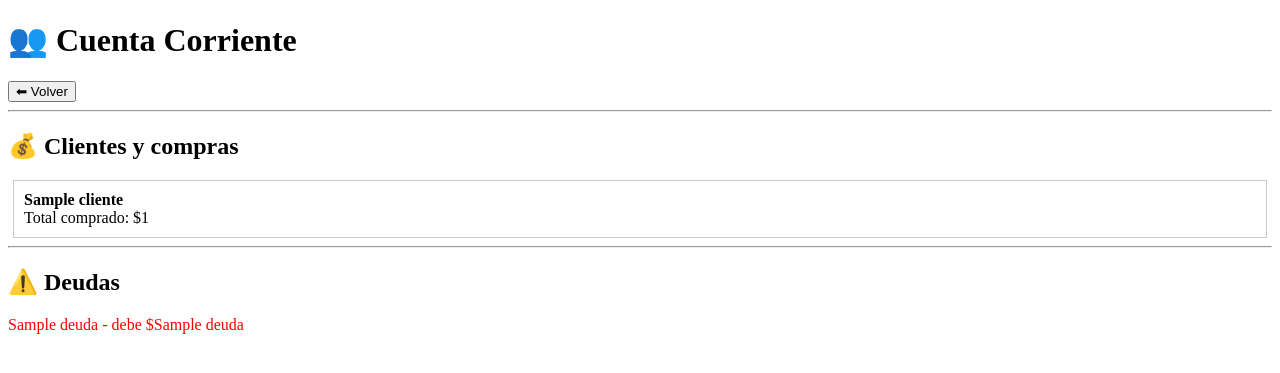
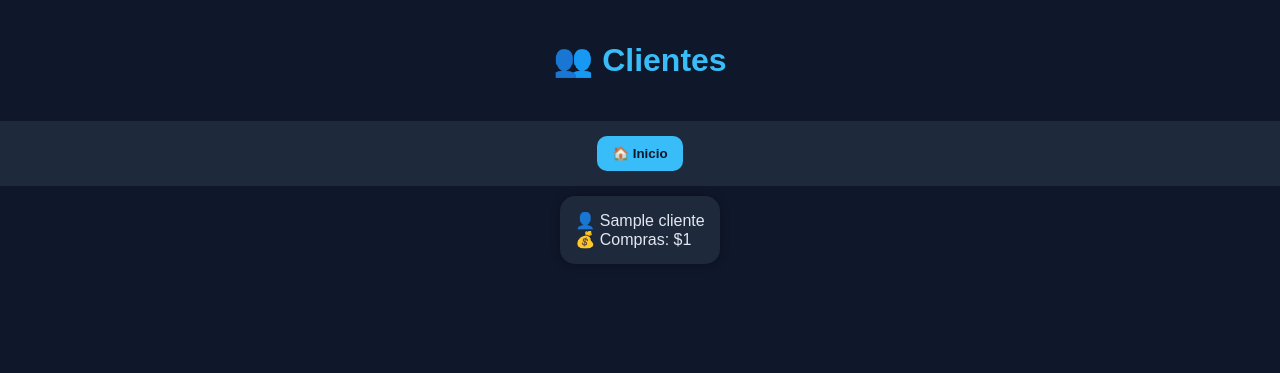
Before and after one commit to nicomartinezytm-pixel/distribuidora, a Flask app: template templates/clientes.html in a window 1280 px wide. Shown: the top 373 px of the page. Run offline with Flask 3, Linux system fonts and the light colour scheme; the template is opened without the code that fills it: most values are stand-ins (such as "Sample title", 1, 10 or a date in 2020).

Commit message:
Update clientes.html

```diff
--- a/templates/clientes.html
+++ b/templates/clientes.html
@@ -2,33 +2,27 @@
 <html>
 <head>
     <title>Clientes</title>
+    <link rel="stylesheet" href="/static/style.css">
 </head>
+
 <body>
 
-<h1>👥 Cuenta Corriente</h1>
+<h1>👥 Clientes</h1>
 
-<a href="/"><button>⬅ Volver</button></a>
+<div class="nav">
+    <a href="/"><button>🏠 Inicio</button></a>
+</div>
 
-<hr>
+<div class="container">
 
-<h2>💰 Clientes y compras</h2>
+    {% for c in clientes %}
+        <div class="card">
+            👤 {{c['nombre']}}<br>
+            💰 Compras: ${{c['total_comprado']}}
+        </div>
+    {% endfor %}
 
-{% for c in clientes %}
-    <div style="border:1px solid #ccc; padding:10px; margin:5px;">
-        <b>{{c['nombre']}}</b><br>
-        Total comprado: ${{c['total_comprado']}}
-    </div>
-{% endfor %}
-
-<hr>
-
-<h2>⚠️ Deudas</h2>
-
-{% for d in deudas %}
-    <div style="color:red;">
-        {{d['nombre']}} - debe ${{d['deuda']}}
-    </div>
-{% endfor %}
+</div>
 
 </body>
 </html>
```
